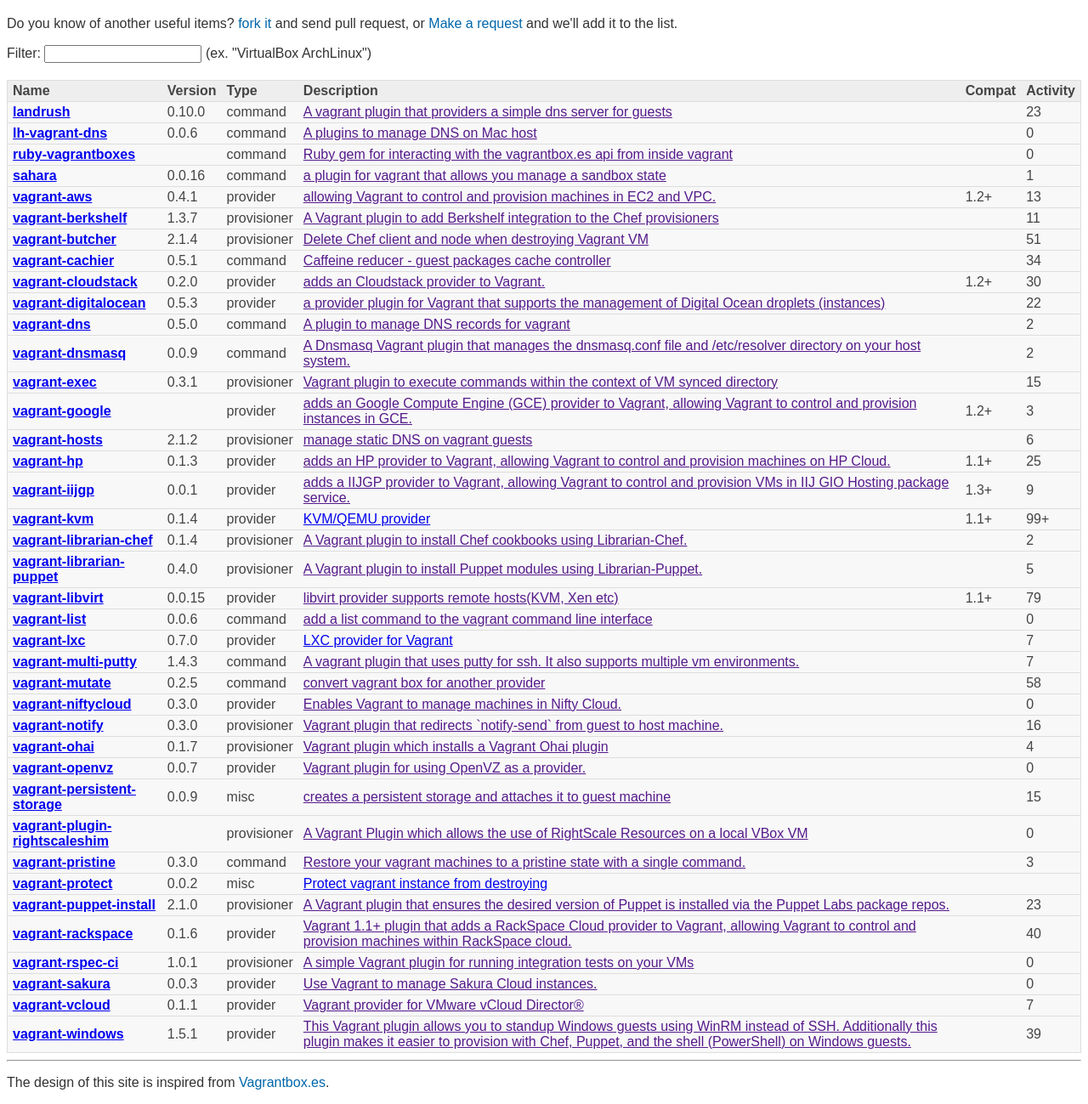
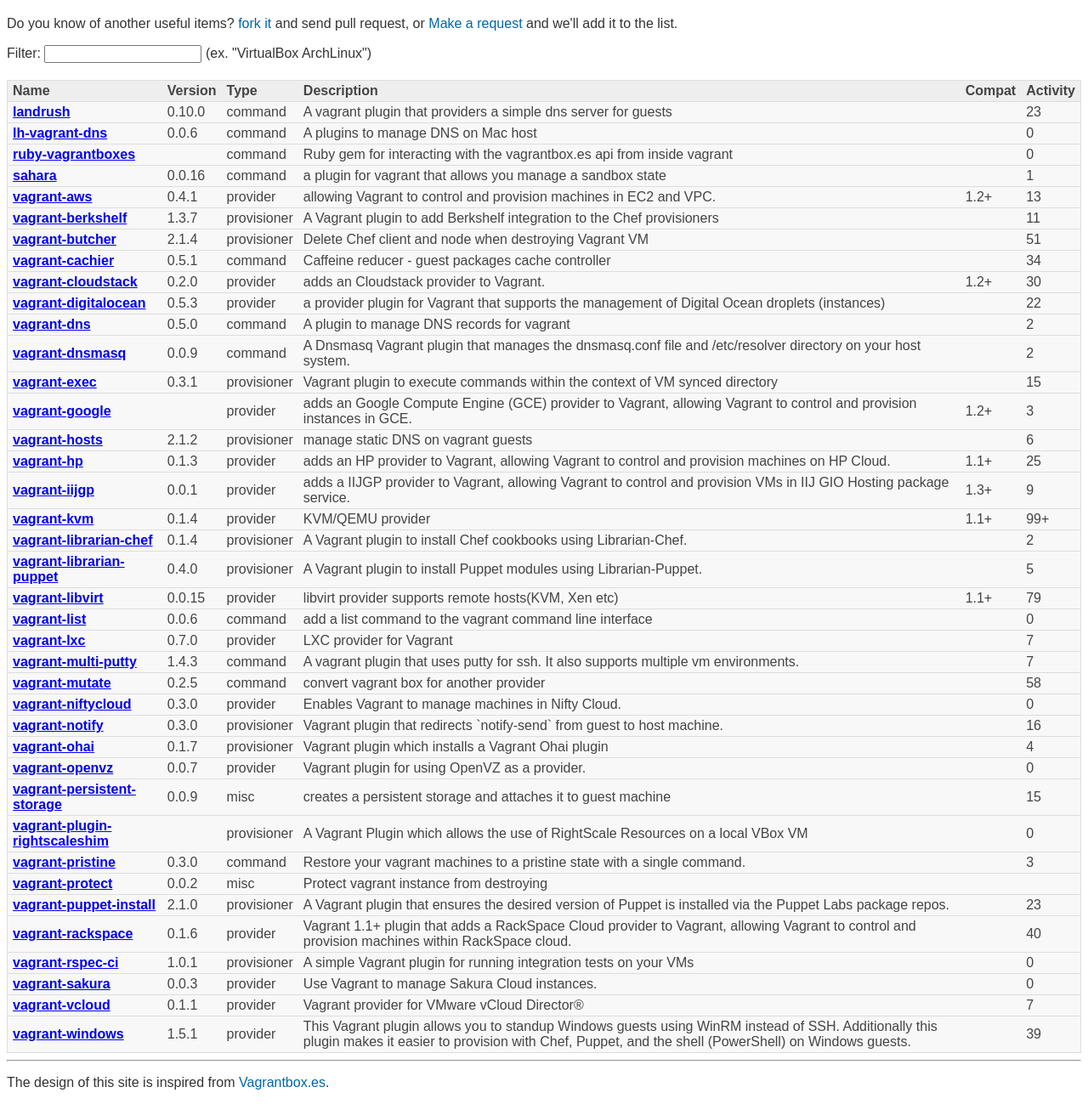
Before and after one commit to vagrant-lists/vagrant-lists.github.io, a Jekyll site: the page built from plugins.html, in a window 1280 px wide. Shown: the part 321-1620 px from the top of the page at 85% size. Built offline with Jekyll 4.4.1, drawn with Linux system fonts in a browser that asks for light colours; nearby versions of some CDN libraries; Markdown is read by kramdown in place of the engine named in the settings.

Commit message:
remove link to doc because not all plugin  has doc entry
Signed-off-by: Hiroshi Miura <miurahr@linux.com>

```diff
--- a/_includes/plugins.html
+++ b/_includes/plugins.html
@@ -14,7 +14,7 @@
             <th scope="row" title="{{ plugin.link }}"><a href="{{ plugin.link }}">{{ plugin.name }}</a></th>
             <td>{{ version }}</td>
             <td>{{ plugin.type }}</td>
-            <td><a href="{{ plugin.doc }}">{{ plugin.description }}</a></td>
+            <td>{{ plugin.description }}</td>
             <td>{{ plugin.compat }}</td>
             <td>{{ activity }}</td>
             <td class="tags">{{ plugin.tags }}</td>
```
